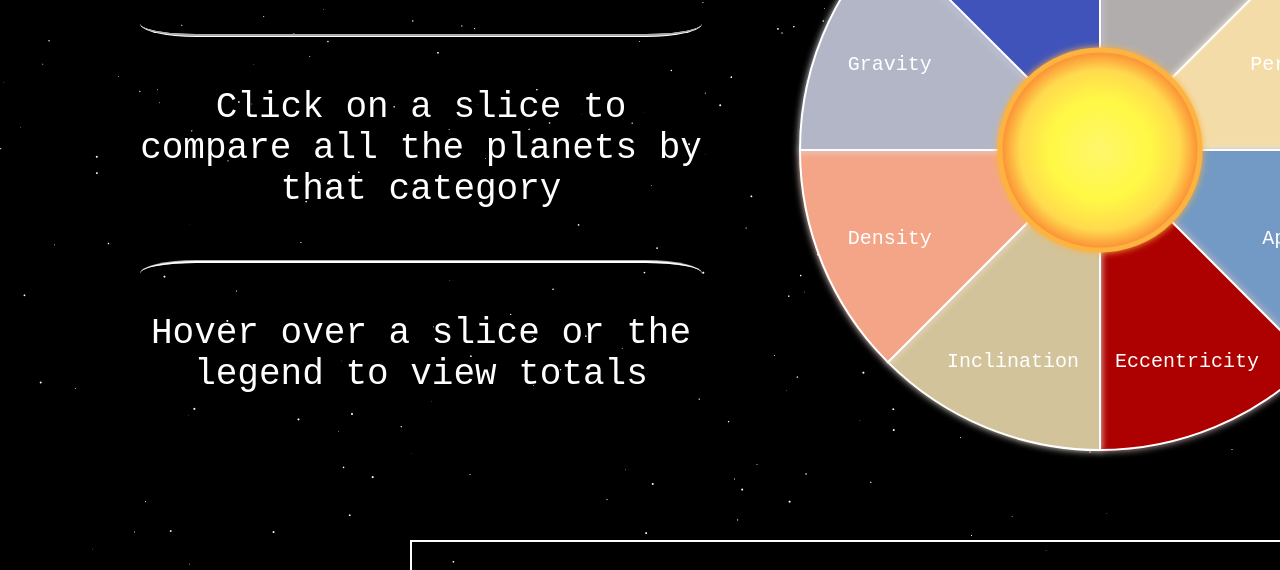
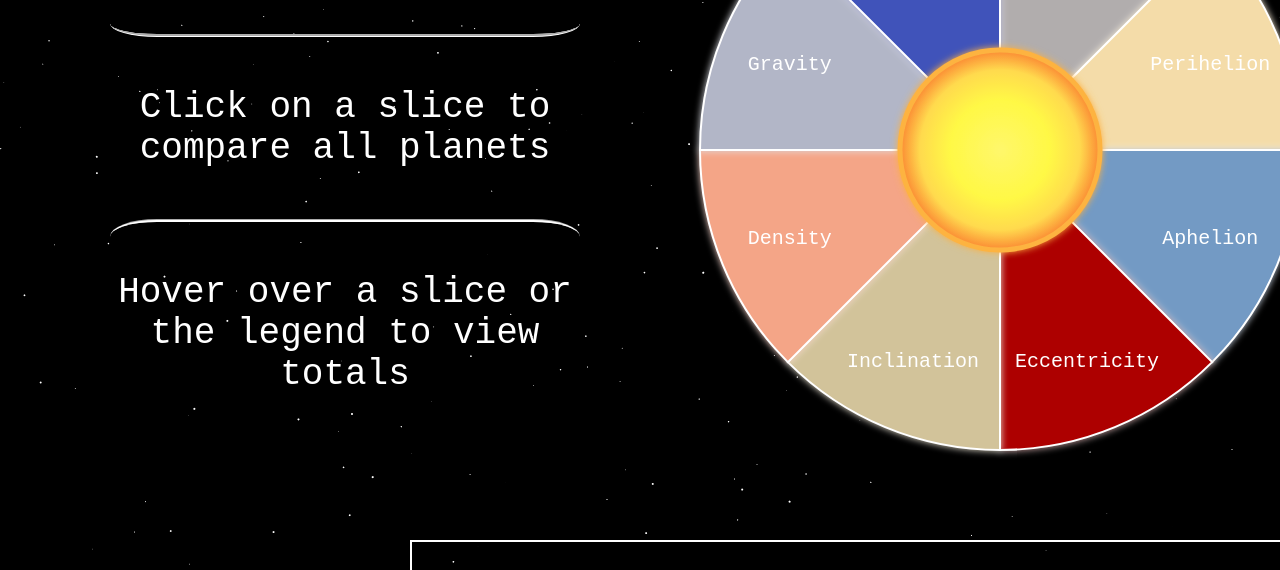
Before and after one commit to bryandevelops/SolarSystem, a website: page index.html in a window 1280 px wide. Shown: the part 670-1240 px from the top of the page. Drawn offline with nearby package versions, Linux system fonts and the light colour scheme; animation ran at ten frames a second.

Commit message:
Add totals to legend. Reposition d3 elements

```diff
--- a/index.html
+++ b/index.html
@@ -23,7 +23,7 @@
 
     <ul id="more-info">
       <h1 class="more-info-instruction-1">Click on a Planet to reveal all its data</h1>
-      <h1 class="more-info-instruction-2">Click on a slice to compare all the planets by that category</h1>
+      <h1 class="more-info-instruction-2">Click on a slice to compare all planets</h1>
       <h1 class="more-info-instruction-3">Hover over a slice or the legend to view totals</h1>
     </ul>
 
--- a/src/javascripts/planet_visualization.js
+++ b/src/javascripts/planet_visualization.js
@@ -124,7 +124,7 @@ function BuildPie(id, chartData, options, level) {
     .attr("width", width)
     .attr("height", height)
     .append("g")
-    .attr("transform", "translate(" + 500 + "," + ((height / divisionRatio) + 30) + ")");
+    .attr("transform", "translate(" + 400 + "," + ((height / divisionRatio) + 30) + ")");
 
   let arcOver = d3.arc().outerRadius(radius + 20).innerRadius(radius - 200);
 
@@ -273,7 +273,8 @@ function BuildPie(id, chartData, options, level) {
       return count++;
     })
     .attr("transform", function (d, i) {
-      return "translate(15," + (parseInt("-" + (runningData.length * 10)) + i * 58 + legendoffset) + ")";
+      // return "translate(15," + (parseInt("-" + (runningData.length * 10)) + i * 58 + legendoffset) + ")";
+      return "translate(105," + (parseInt("-" + (runningData.length * 10)) + i * 58 + legendoffset) + ")";
     })
     .style("cursor", "pointer")
 
@@ -310,7 +311,11 @@ function BuildPie(id, chartData, options, level) {
     .attr("class", "legend-text")
     .attr("y", -123).attr("dy", ".35em")
     .style("text-anchor", "end").text(function (d) {
-      return d.caption;
+      if (level == 1) {
+        return d.caption + " (Total: " + d.total + ")";
+      } else {
+        return d.caption;
+      }
     });
 
 
--- a/src/styles/planet_data.css
+++ b/src/styles/planet_data.css
@@ -6,9 +6,11 @@
   font-size: 27px;
   top: 500px;
   height: 500px;
-  width: 562px;
+  /* width: 562px; */
+  width: 470px;
   text-align: center;
-  left: 140px;
+  /* left: 140px; */
+  left: 110px;
   list-style: none;
 }
 
--- a/src/styles/planet_visualization.css
+++ b/src/styles/planet_visualization.css
@@ -59,8 +59,9 @@ path {
   color: white;
   font-family: "Alien League Bold";
   font-size: 48px;
-  /* left: 1540px; */
-  left: 1493px;
+  /* left: 1580px; */
+  /* left: 1493px; */
+  left: 1483px;
   top: 539px;
   /* border-bottom: 2px groove white; */
   padding-bottom: 7px;
```
